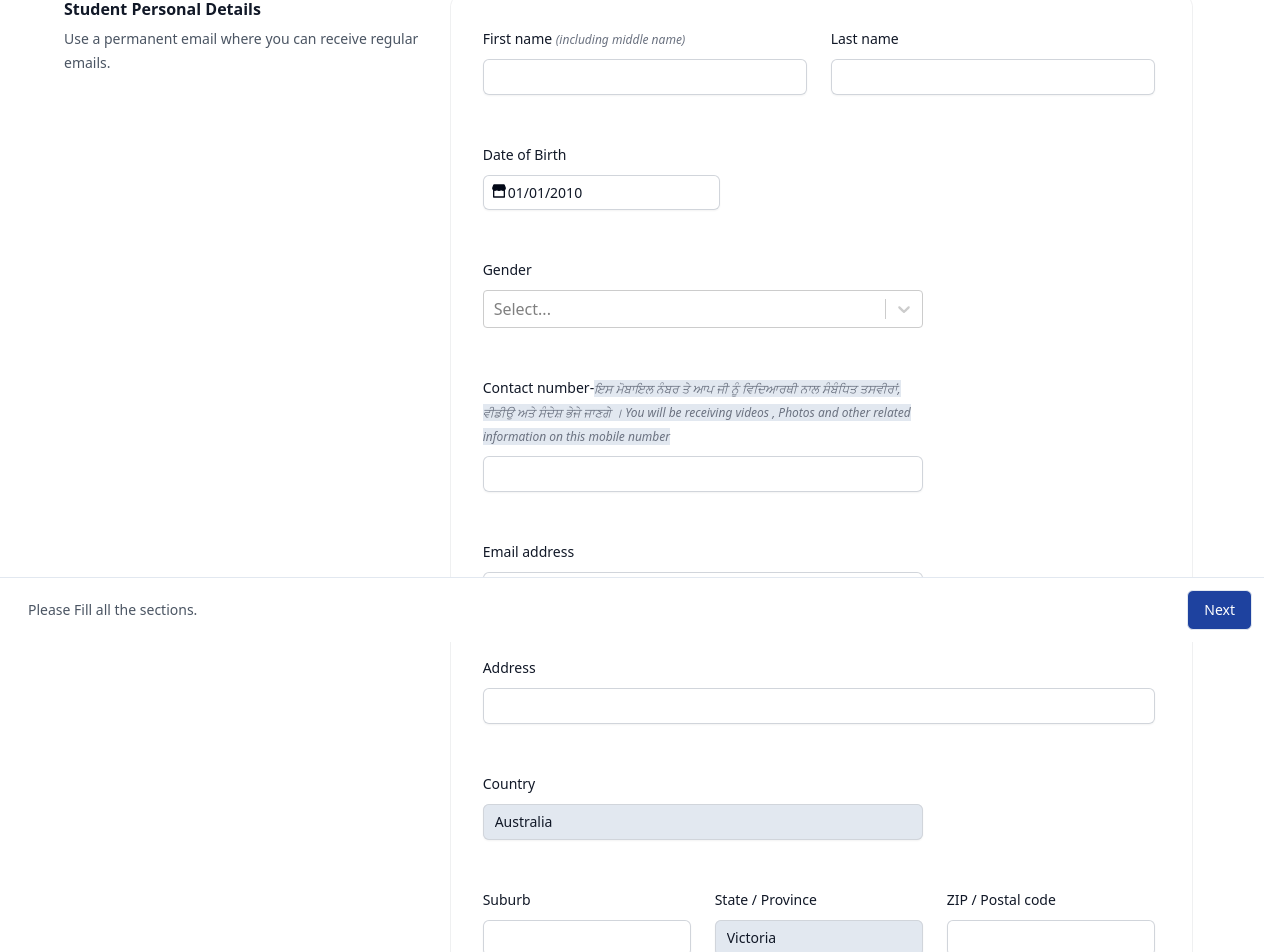
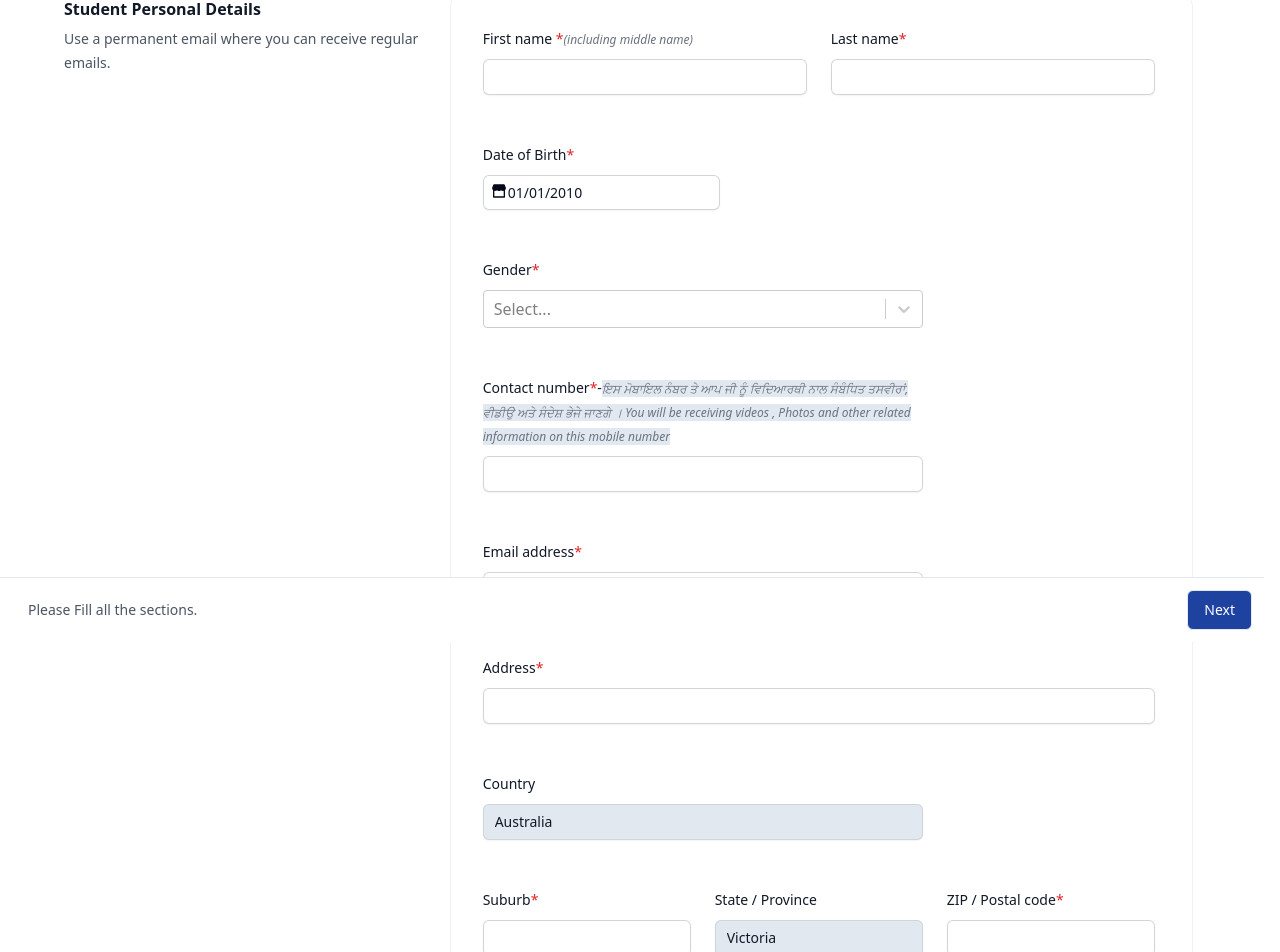
Before and after one commit to sethumadh/SLMS-client, a React (Vite) app: page /application in a window 1280 px wide. Shown: the part 158-1110 px from the top of the page. Built offline with nearby package versions, Linux system fonts and the light colour scheme.

Commit message:
add red astrix

```diff
--- a/src/components/Application/EmergencyContact/EmergencyContact.tsx
+++ b/src/components/Application/EmergencyContact/EmergencyContact.tsx
@@ -24,7 +24,7 @@ function EmergencyContact() {
                   htmlFor="contact-person"
                   className="block text-sm font-medium leading-6 text-gray-900"
                 >
-                  Emergency Contact Person - Name
+                  Emergency Contact Person<span className="text-red-600">*</span> - Name
                 </label>
                 <div className="mt-2">
                   <input
@@ -53,7 +53,7 @@ function EmergencyContact() {
                   htmlFor="contact-number"
                   className="block text-sm font-medium leading-6 text-gray-900"
                 >
-                  Emergency Contact{" "}
+                  Emergency Contact<span className="text-red-600">*</span>
                 </label>
                 <div className="mt-2">
                   <input
@@ -82,7 +82,7 @@ function EmergencyContact() {
                   htmlFor="relationship"
                   className="block text-sm font-medium leading-6 text-gray-900"
                 >
-                  Relationship with child
+                  Relationship with child<span className="text-red-600">*</span>
                 </label>
                 <div className="mt-2">
                   <input
--- a/src/components/Application/HealthInformation/HealthInformation.tsx
+++ b/src/components/Application/HealthInformation/HealthInformation.tsx
@@ -23,7 +23,7 @@ function HealthInformation() {
                   htmlFor="medicare"
                   className="block text-sm font-medium leading-6 text-gray-900"
                 >
-                  Medicare Number
+                  Medicare Number<span className="text-red-600">*</span>
                 </label>
                 <div className="mt-2">
                   <input
@@ -81,7 +81,7 @@ function HealthInformation() {
                   htmlFor="medical-condition"
                   className="block text-sm font-medium leading-6 text-gray-900"
                 >
-                  Medical Condition
+                  Medical Condition<span className="text-red-600">*</span>
                 </label>
                 <div className="mt-2">
                   <input
@@ -110,7 +110,7 @@ function HealthInformation() {
                   htmlFor="allergy"
                   className="block text-sm font-medium leading-6 text-gray-900"
                 >
-                  Allergy
+                  Allergy<span className="text-red-600">*</span>
                 </label>
                 <div className="mt-2">
                   <input
--- a/src/components/Application/StudentInfo/StudentInfo.tsx
+++ b/src/components/Application/StudentInfo/StudentInfo.tsx
@@ -35,7 +35,7 @@ function StudentInfo() {
                   htmlFor="first-name"
                   className="block text-sm font-medium leading-6 text-gray-900"
                 >
-                  First name{" "}
+                  First name{" "} <span className="text-red-600">*</span>
                   <span className="italic text-xs text-gray-500">
                     (including middle name)
                   </span>
@@ -61,7 +61,7 @@ function StudentInfo() {
                   htmlFor="last-name"
                   className="block text-sm font-medium leading-6 text-gray-900"
                 >
-                  Last name
+                  Last name<span className="text-red-600">*</span>
                 </label>
                 <div className="mt-2">
                   <input
@@ -85,7 +85,7 @@ function StudentInfo() {
                   htmlFor="last-name"
                   className="block text-sm font-medium leading-6 text-gray-900"
                 >
-                  Date of Birth
+                  Date of Birth<span className="text-red-600">*</span>
                 </label>
                 <div className="mt-2">
                   {/* <input
@@ -159,7 +159,7 @@ function StudentInfo() {
                   htmlFor="gender"
                   className="block text-sm font-medium leading-6 text-gray-900"
                 >
-                  Gender
+                  Gender<span className="text-red-600">*</span>
                 </label>
                 <div className="mt-2">
                   <Controller
@@ -202,7 +202,7 @@ function StudentInfo() {
                   htmlFor="email"
                   className="block text-sm font-medium leading-6 text-gray-900"
                 >
-                  Contact number-
+                  Contact number<span className="text-red-600">*</span>-
                   <span className="italic text-xs bg-slate-200 text-gray-500">
                     ਇਸ ਮੋਬਾਇਲ ਨੰਬਰ ਤੇ ਆਪ ਜੀ ਨੂੰ ਵਿਦਿਆਰਥੀ ਨਾਲ ਸੰਬੰਧਿਤ ਤਸਵੀਰਾਂ,
                     ਵੀਡੀਉ ਅਤੇ ਸੰਦੇਸ਼ ਭੇਜੇ ਜਾਣਗੇ । You will be receiving videos ,
@@ -231,7 +231,7 @@ function StudentInfo() {
                   htmlFor="email"
                   className="block text-sm font-medium leading-6 text-gray-900"
                 >
-                  Email address
+                  Email address<span className="text-red-600">*</span>
                 </label>
                 <div className="mt-2">
                   <input
@@ -255,7 +255,7 @@ function StudentInfo() {
                   htmlFor="street-address"
                   className="block text-sm font-medium leading-6 text-gray-900"
                 >
-                  Address
+                  Address<span className="text-red-600">*</span>
                 </label>
                 <div className="mt-2">
                   <input
@@ -300,7 +300,7 @@ function StudentInfo() {
                   htmlFor="city"
                   className="block text-sm font-medium leading-6 text-gray-900"
                 >
-                  Suburb
+                  Suburb<span className="text-red-600">*</span>
                 </label>
                 <div className="mt-2">
                   <input
@@ -345,7 +345,7 @@ function StudentInfo() {
                   htmlFor="postal-code"
                   className="block text-sm font-medium leading-6 text-gray-900"
                 >
-                  ZIP / Postal code
+                  ZIP / Postal code<span className="text-red-600">*</span>
                 </label>
                 <div className="mt-2">
                   <input
@@ -368,7 +368,7 @@ function StudentInfo() {
                   htmlFor="photo"
                   className="block text-sm font-medium leading-6 text-gray-900"
                 >
-                  Photo -
+                  Photo<span className="text-red-600">*</span> -
                   <span className="italic text-xs text-gray-600">
                     Student Photo will be used to make Student ID Card.
                   </span>
--- a/src/components/Application/Subjects/Subjects.tsx
+++ b/src/components/Application/Subjects/Subjects.tsx
@@ -41,7 +41,7 @@ function Subjects() {
                   htmlFor="subjects"
                   className="block text-sm font-medium leading-6 text-gray-900"
                 >
-                  Subjects
+                  Subjects<span className="text-red-600">*</span>
                 </label>
                 <div className="mt-2">
                   {subjects.map((subject) => (
@@ -91,7 +91,7 @@ function Subjects() {
       <div className="grid grid-cols-1 gap-x-8 gap-y-8 pt-10 md:grid-cols-3">
         <div className="px-4 sm:px-0">
           <h2 className="text-base font-semibold leading-7 text-gray-900">
-            Please tick all relevant
+            Please tick all relevant<span className="text-red-600">*</span>
           </h2>
           {/* <p className="mt-1 text-sm leading-6 text-gray-600">
             Please provide medicare of private health insurance number below
```
Also changed, not shown: src/components/Application/ParentsInfo/ParentsInfo.tsx (+4 -4 lines).
